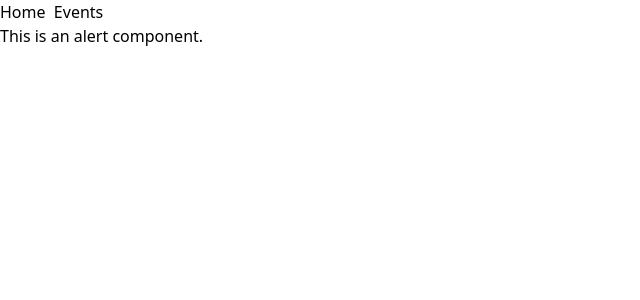
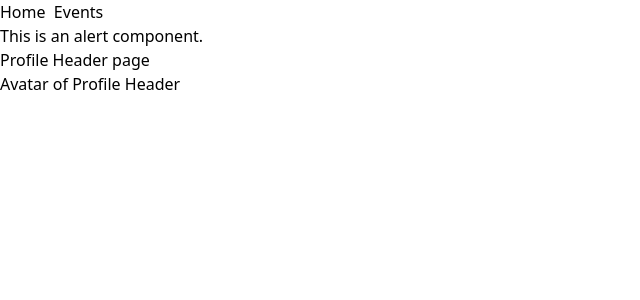
Before and after one commit to rust-jvm-go/nuxt3-app, a Nuxt app: page / in a window 1280 px wide. Shown: the top 300 px of the page, without its empty margins (0-640 px from the left). Built offline with nearby package versions, Linux system fonts and the light colour scheme.

Commit message:
Nested components

```diff
--- a/app.vue
+++ b/app.vue
@@ -1,16 +1,9 @@
 <template>
-  <div>
+  <div class="bg-slate-900 h-screen text-white">
     <!-- <NuxtWelcome /> -->
     <!-- <h1 class="text-3xl font-bold underline">Hello Nuxt 3!</h1> -->
     <NuxtLayout>
-      <header>
-        <ul>
-          <li>
-            <NuxtLink to="/">Home</NuxtLink>&nbsp;
-            <NuxtLink to="events">Events</NuxtLink>
-          </li>
-        </ul>
-      </header>
+      <Header />
       <NuxtPage />
     </NuxtLayout>
   </div>
--- a/components/Alert.vue
+++ b/components/Alert.vue
@@ -6,7 +6,7 @@
 
 <script>
 export default {
-    name: "Alert"
+  name: "Alert"
 }
 </script>
 
--- /dev/null
+++ b/components/Header.vue
@@ -0,0 +1,20 @@
+<template>
+  <div class="Header">
+    <ul>
+      <li>
+        <NuxtLink to="/">Home</NuxtLink>&nbsp;
+        <NuxtLink to="/events">Events</NuxtLink>
+      </li>
+    </ul>
+  </div>
+</template>
+
+<script>
+export default {
+  name: "Header"
+}
+</script>
+
+<style scoped>
+
+</style>
--- /dev/null
+++ b/components/Profile/Header/Avatar.vue
@@ -0,0 +1,15 @@
+<template>
+  <div class="ProfileHeaderAvatar">
+    Avatar of Profile Header
+  </div>
+</template>
+
+<script>
+export default {
+    name: "Avatar"
+}
+</script>
+
+<style scoped>
+
+</style>
--- /dev/null
+++ b/components/Profile/Header/index.vue
@@ -0,0 +1,14 @@
+<template>
+  <div>Profile Header page</div>
+  <ProfileHeaderAvatar />
+</template>
+
+<script>
+export default {
+  name: "Header index"
+}
+</script>
+
+<style scoped>
+
+</style>
--- /dev/null
+++ b/components/Profile/index.vue
@@ -0,0 +1,13 @@
+<template>
+  <div>Profile page</div>
+</template>
+
+<script>
+export default {
+  name: "Profile index"
+}
+</script>
+
+<style scoped>
+
+</style>
--- a/pages/events/index.vue
+++ b/pages/events/index.vue
@@ -4,7 +4,7 @@
 
 <script>
 export default {
-  name: "events"
+  name: "Events index"
 }
 </script>
 
--- a/pages/index.vue
+++ b/pages/index.vue
@@ -1,13 +1,14 @@
 <template>
   <!-- <h1 class="text-3xl font-bold underline">Index page</h1>-->
-  <div>
+  <div class="Main">
     <Alert />
+    <ProfileHeader />
   </div>
 </template>
 
 <script>
 export default {
-  name: "index"
+  name: "Main index"
 }
 </script>
 
```
